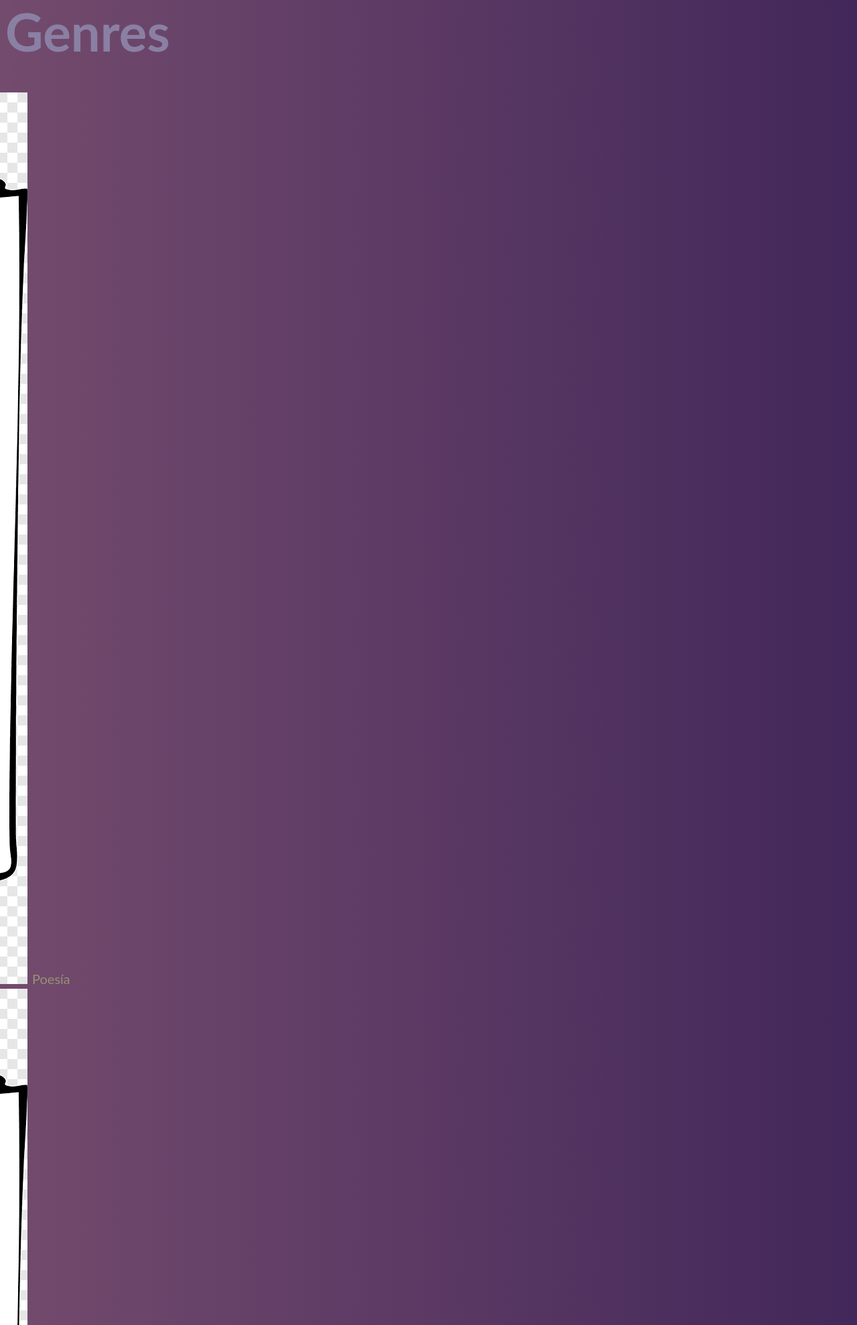
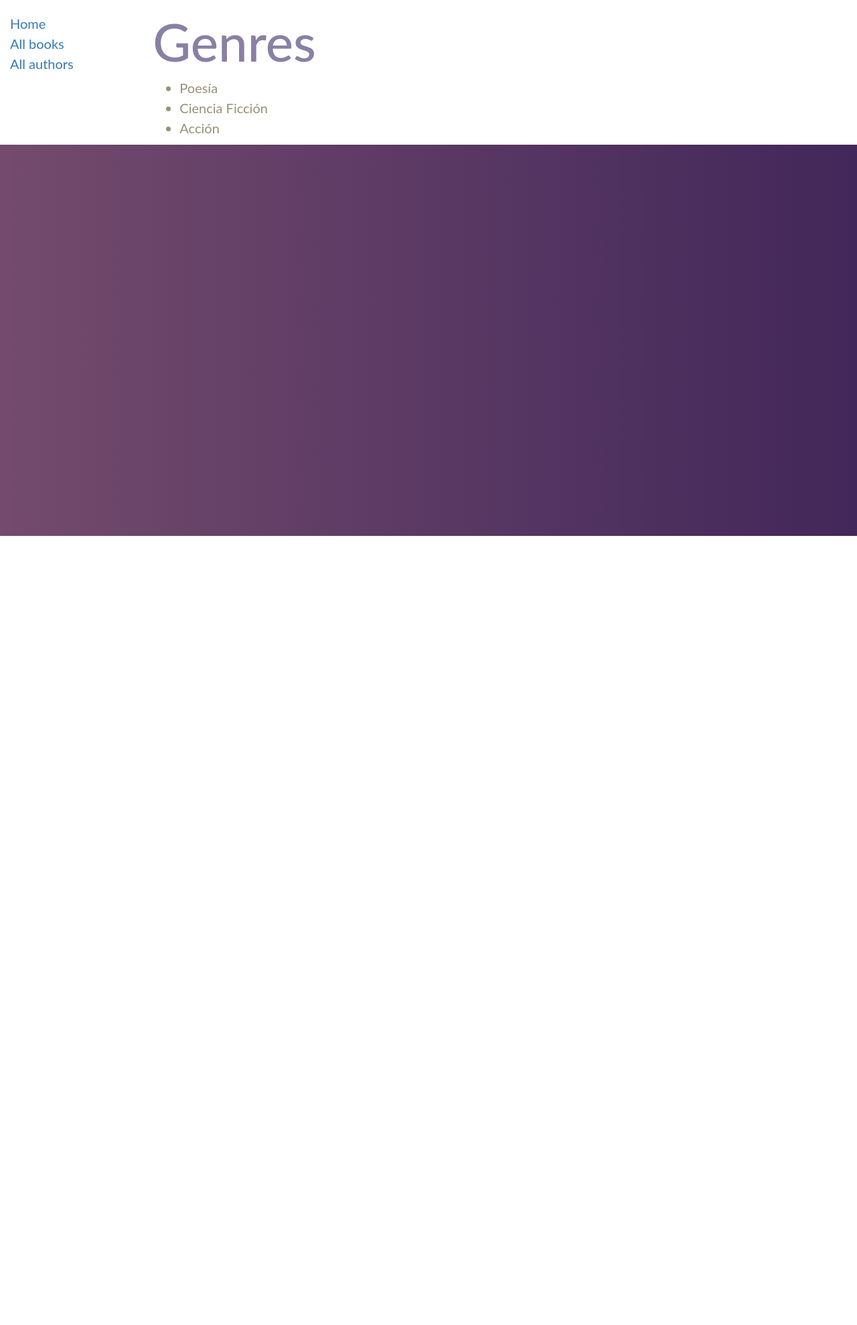
Before and after one commit to mellamanmar/Django_LocalLibrary, a Django app: page /catalog/genre in a window 1280 px wide. Shown: the top 1978 px of the page at 67% size. After the commit the page ends 800 px from the top, so only its background shows below. Run offline with Django 4.2, Linux system fonts and the light colour scheme; data comes from the database, SQL or seed files in the repository; both versions use the stored data as it was after the commit; some libraries are stand-ins or nearby versions.

Commit message:
Create template base_generic_list, and update the rest templates

```diff
--- a/Project/catalog/static/catalog/style_list.css
+++ b/Project/catalog/static/catalog/style_list.css
@@ -1,3 +1,9 @@
+.sidebar-nav {
+    margin-top: 20px;
+    padding: 0;
+    list-style: none;
+}
+
 html{
     background-image: linear-gradient(to left,#42275a, #734b6d)
 }
@@ -12,9 +18,9 @@ body {
 h1 {
     font-size: 78px;
     color:hsl(258, 16%, 57%);
-    line-height: 1;
+
 }
 
-ul {
-    list-style-image: url('image/book.png');
+a {
+    text-decoration:none;
 }
--- a/Project/catalog/templates/author/author_detail.html
+++ b/Project/catalog/templates/author/author_detail.html
@@ -1,3 +1,6 @@
+{% extends "base_generic.html" %}
+
+
 {% block content %}
 <h1> Author Details of {{author_detail}}</h1>
 
--- /dev/null
+++ b/Project/catalog/templates/base_generic_list.html
@@ -0,0 +1,40 @@
+<!DOCTYPE html>
+<html lang="en">
+<head>
+
+  {% block title %}<title>Local Library</title>{% endblock %}
+  <meta charset="utf-8">
+  <meta name="viewport" content="width=device-width, initial-scale=1">
+  <link rel="stylesheet" href="https://maxcdn.bootstrapcdn.com/bootstrap/3.3.7/css/bootstrap.min.css">
+  <script src="https://ajax.googleapis.com/ajax/libs/jquery/1.12.4/jquery.min.js"></script>
+  <script src="https://maxcdn.bootstrapcdn.com/bootstrap/3.3.7/js/bootstrap.min.js"></script>
+
+  <!-- Add additional CSS in static file -->
+  {% load static %}
+  <link rel="stylesheet" href="{% static 'catalog/style_list.css' %}">
+  <link href="https://fonts.googleapis.com/css2?family=Open+Sans" rel="stylesheet" type="text/css">
+
+</head>
+
+<body>
+
+  <div class="container-fluid">
+
+    <div class="row">
+      <div class="col-sm-2">
+      {% block sidebar %}
+      <ul class="sidebar-nav">
+          <li><a href="{% url 'index' %}">Home</a></li>
+          <li><a href="{{'book/all'}}">All books</a></li>
+          <li><a href="{{'author'}}">All authors</a></li>
+      </ul>
+     {% endblock %}
+      </div>
+      <div class="col-sm-10 ">
+      {% block content %}{% endblock %}
+      </div>
+    </div>
+
+  </div>
+</body>
+</html>
--- a/Project/catalog/templates/genre/genre_list.html
+++ b/Project/catalog/templates/genre/genre_list.html
@@ -1,13 +1,7 @@
-<html>
+{% extends "base_generic_list.html" %}
 
-  <head>
-
-        {% load static %}
-        <link rel= "stylesheet" href="{%static 'catalog/style_list.css'%}">
-        <link href="https://fonts.googleapis.com/css2?family=Open+Sans" rel="stylesheet" type="text/css">
 {% block content %}
 <h1> Genres </h1>
-        <body>
 
 {% if genre_list %}
     <ul>
@@ -19,9 +13,4 @@
     </ul>
 {% endif %}
 
-        </body>
-
 {% endblock content %}
-    </header>
-
-</html>
--- a/Project/catalog/urls.py
+++ b/Project/catalog/urls.py
@@ -6,7 +6,7 @@ from .views import book_instance
 
 
 urlpatterns= [
-    path('', views.index, name= 'index')
+    path('', views.index, name= 'index'),
 ]
 
 urlpatterns+=[
```
Also changed, not shown: Project/catalog/templates/author/author_list.html (+1 -14 lines), Project/catalog/templates/book/all_book.html (+1 -15 lines), Project/catalog/templates/book/book_list.html (+1 -14 lines), Project/db.sqlite3. Lines whose indentation alone changed are shown as unchanged.
